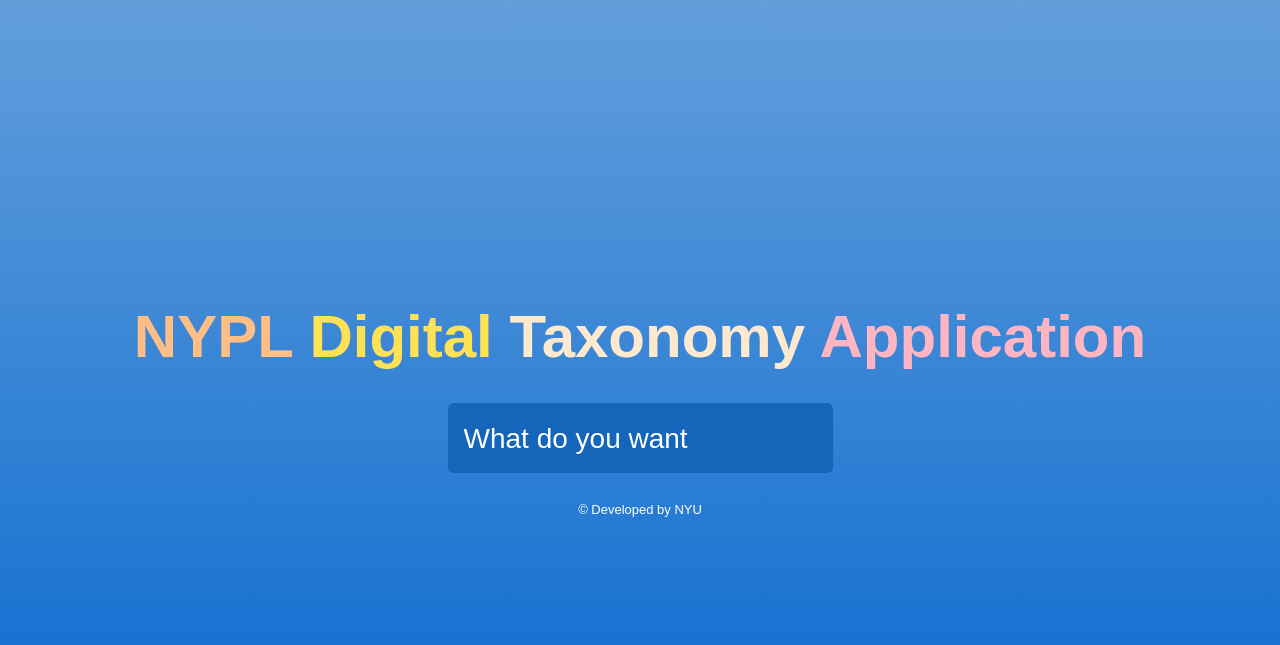
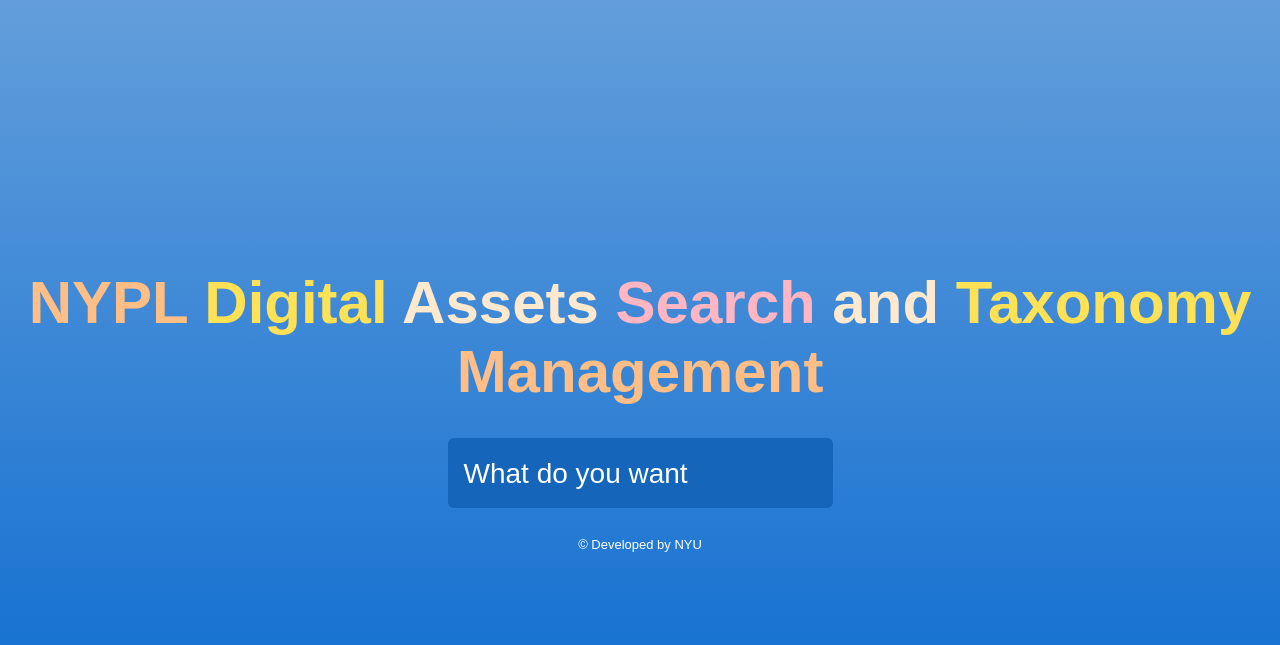
Before and after one commit to ITP19NYPL/NYPL_Taxonomy_Application, a Flask app: page / in a window 1280 px wide. Shown: the top 645 px of the page. Run offline with Flask 2, Linux system fonts and the light colour scheme; parts of the project's set-up code (start-up, migrations or seed data) failed here and were passed over; some libraries are stand-ins or nearby versions.

Commit message:
Change name of application

```diff
--- a/service/static/css/render.css
+++ b/service/static/css/render.css
@@ -25,6 +25,24 @@
 
 h1 .h1color4 {
   color: #ffb5c2;
+  font-weight: bold;
+  font-size: 60px;
+}
+
+h1 .h1color5 {
+  color: #ffe9ce;
+  font-weight: bold;
+  font-size: 60px;
+}
+
+h1 .h1color6 {
+  color: #ffe156;
+  font-weight: bold;
+  font-size: 60px;
+}
+
+h1 .h1color7 {
+  color: #ffbe86;
   font-weight: bold;
   font-size: 60px;
 }
--- a/service/templates/index.html
+++ b/service/templates/index.html
@@ -7,8 +7,11 @@
     <h1>
         <span class="h1color1">NYPL </span>
         <span class="h1color2">Digital </span>
-        <span class="h1color3">Taxonomy </span>
-        <span class="h1color4">Application </span>
+        <span class="h1color3">Assets </span>
+        <span class="h1color4">Search </span>
+        <span class="h1color5">and </span>
+        <span class="h1color6">Taxonomy </span>
+        <span class="h1color7">Management </span>
     </h1>
     {% block body %}{% endblock %}
 </body>
```
